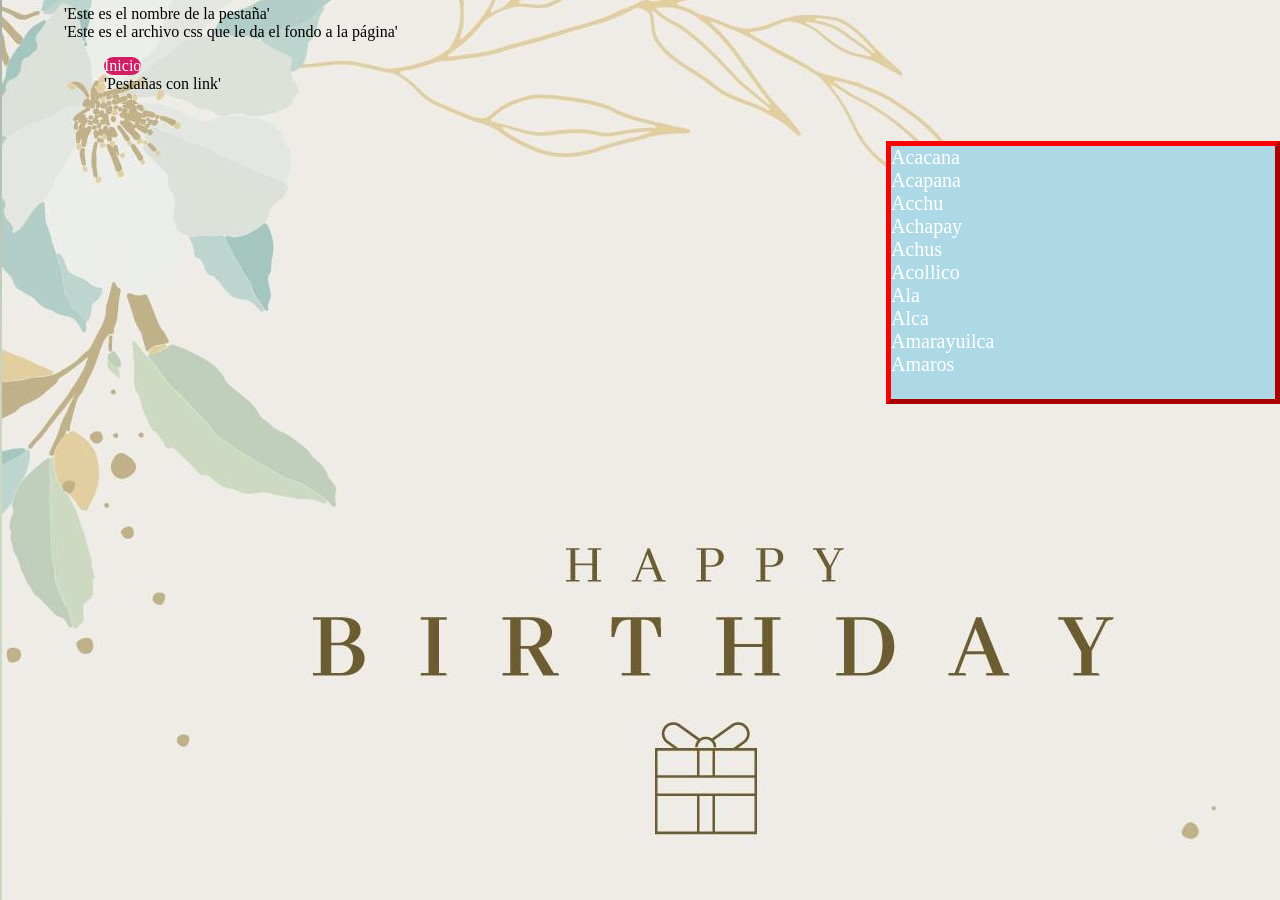
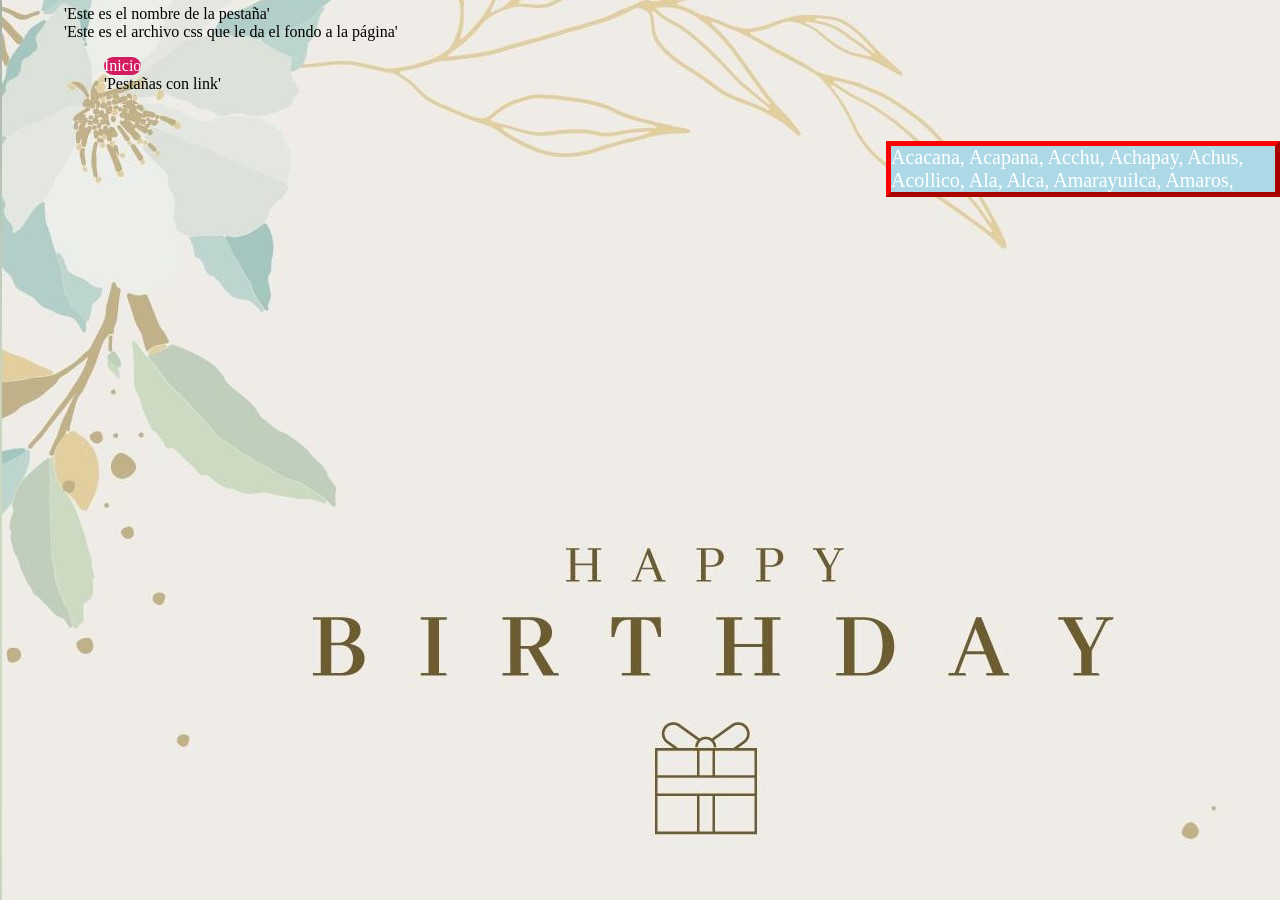
Before and after one commit to glosascroniquenses/Pruebas, a Jekyll site: the page built from _autores/cronista01.html, in a window 1280 px wide. Built offline with Jekyll 4.4.1, drawn with Linux system fonts in a browser that asks for light colours.

Commit message:
Update autore.html

```diff
--- a/_layouts/autore.html
+++ b/_layouts/autore.html
@@ -16,7 +16,7 @@ layout: default
 	    {% endfor %}
       {% endcapture %}
 
-      {% assign unique_word_array = unique_word_string | split: ","%}
+      {% assign unique_word_array = unique_word_string %}
 
       <nav>
       {% for word in unique_word_array %}
```
